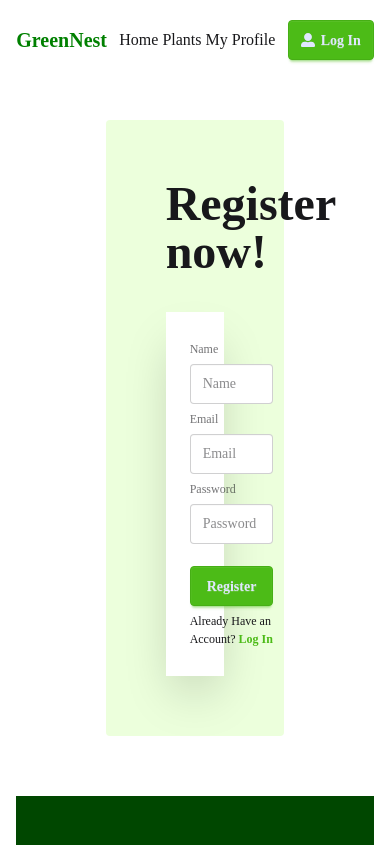
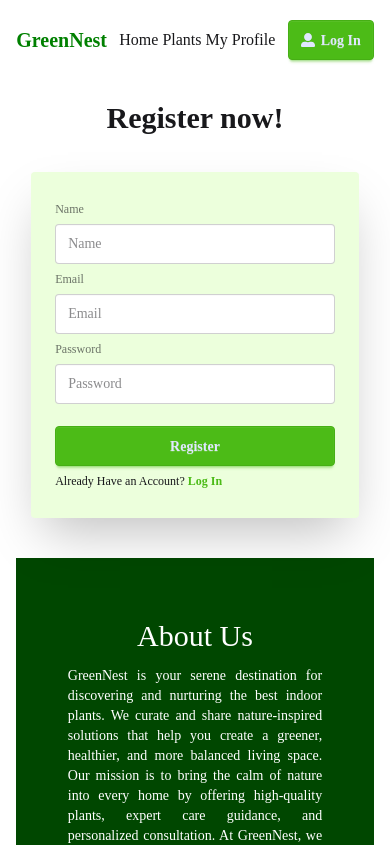
Before and after one commit to SadiaAhmedBushra/b12-a09-green-nest, a React (Vite) app: page /auth/register in a window 390 px wide. Shown: the top 845 px of the page. Built offline with nearby package versions, Linux system fonts and the light colour scheme; no server answers; a web font is replaced by a local one.

Commit message:
third commit: register functionalities

```diff
--- a/package.json
+++ b/package.json
@@ -12,6 +12,7 @@
   "dependencies": {
     "@tailwindcss/vite": "^4.1.15",
     "axios": "^1.12.2",
+    "firebase": "^12.4.0",
     "react": "^19.1.1",
     "react-dom": "^19.1.1",
     "react-icons": "^5.5.0",
--- a/src/components/Navbar.jsx
+++ b/src/components/Navbar.jsx
@@ -1,9 +1,17 @@
-import React from "react";
+import React, { use , useContext } from "react";
 import { Link, NavLink } from "react-router";
 import { FaUserAlt } from "react-icons/fa";
+import { AuthContext } from "../provider/AuthProvider";
+import { MdLogout } from "react-icons/md";
 
 const Navbar = () => {
+const { user } = use(AuthContext);
+
+const handleLogOut = () =>{
+  alert("logging out");
+}
   return (
+    <div>
       <div className="flex justify-between items-center mt-5">
         <div>
           <h1 className="text-[#008000] text-xl font-bold">GreenNest</h1>
@@ -15,11 +23,16 @@ const Navbar = () => {
           <NavLink to="/profile">My Profile</NavLink>
         </div>
 
+        <div className="login-btn flex gap-2">
 
-      <div className="login-btn flex gap-2">
-        {/* <img src={userImg} alt="" /> */}
-        <Link to="/auth/login" className="btn btn-primary p-3"><FaUserAlt /> Log In</Link>
+          {
+            user ? <button onClick={handleLogOut} className="btn btn-primary p-3"><MdLogout size={20} /> Log Out</button> : <Link to="/auth/login" className="btn btn-primary p-3">
+            <FaUserAlt /> Log In
+          </Link>
+          }
         </div>
+      </div>
+      <div>{user && user.email}</div>
     </div>
   );
 };
--- /dev/null
+++ b/src/firebase/firebase.config.js
@@ -0,0 +1,19 @@
+// Import the functions you need from the SDKs you need
+import { initializeApp } from "firebase/app";
+// TODO: Add SDKs for Firebase products that you want to use
+// https://firebase.google.com/docs/web/setup#available-libraries
+
+// Your web app's Firebase configuration
+const firebaseConfig = {
+  apiKey: "AIzaSyD_nHImlrQMidHkoMzmurCvwP8cfo8fM-c",
+  authDomain: "b12-a09-green-nest-fb-726b9.firebaseapp.com",
+  projectId: "b12-a09-green-nest-fb-726b9",
+  storageBucket: "b12-a09-green-nest-fb-726b9.firebasestorage.app",
+  messagingSenderId: "988200068337",
+  appId: "1:988200068337:web:ddfaae88b976183c933550"
+};
+
+// Initialize Firebase
+const app = initializeApp(firebaseConfig);
+
+export default app;
--- a/src/layouts/AuthLayout.jsx
+++ b/src/layouts/AuthLayout.jsx
@@ -9,7 +9,7 @@ const AuthLayout = () => {
       <header>
         <Navbar></Navbar>
       </header>
-      <main className="max-w-1/2 mx-auto">
+      <main className="w-full lg:max-w-1/2 mx-auto">
       <Outlet></Outlet>
 
       </main>
--- a/src/main.jsx
+++ b/src/main.jsx
@@ -4,10 +4,14 @@ import './index.css'
 import App from './App.jsx'
 import { RouterProvider } from "react-router/dom";
 import router from './Routes/router.jsx';
+import AuthProvider from './provider/AuthProvider.jsx';
 
 
 createRoot(document.getElementById('root')).render(
   <StrictMode>
-    <RouterProvider router={router} />
+    <AuthProvider>
+      <RouterProvider router={router} />
+    </AuthProvider>
+
   </StrictMode>,
 )
--- a/src/pages/Login.jsx
+++ b/src/pages/Login.jsx
@@ -4,12 +4,12 @@ import { Link } from "react-router";
 const Login = () => {
   return (
     <div>
-      <div className="bg-base-200 my-15 rounded p-15">
-        <div className="flex flex-col justify-items-center mx-auto gap-4">
-          <div className="text-center mb-5">
-            <h1 className="text-5xl font-bold">Login now!</h1>
+      <div className="w-11/12 mx-auto my-10">
+        <div className="flex flex-col justify-items-center mx-auto gap-4 ">
+          <div className="text-center mb-5 ">
+            <h1 className="text-3xl font-bold">Login now!</h1>
           </div>
-          <div className="mx-auto bg-base-100 w-full max-w-sm shadow-2xl">
+          <div className="mx-auto w-full max-w-sm shadow-2xl bg-base-200 rounded">
             <div className="card-body">
               <fieldset className="fieldset">
                 <label className="label">Email</label>
--- a/src/pages/Register.jsx
+++ b/src/pages/Register.jsx
@@ -1,29 +1,69 @@
-import React from 'react';
-import { Link } from 'react-router';
+import React, { use } from "react";
+import { Link, useActionData } from "react-router";
+import { AuthContext } from "../provider/AuthProvider";
 
 const Register = () => {
-    return (
-        <div>
-      <div className="bg-base-200 my-15 rounded p-15">
+  const { createUser, setUser } = use(AuthContext);
+
+  const handleRegister = (e) => {
+    e.preventDefault();
+    console.log(e.target);
+    const form = e.target;
+    const name = form.name.value;
+    const email = form.email.value;
+    const password = form.password.value;
+    console.log(name, email, password);
+
+    createUser(email, password)
+      .then((result) => {
+        const user = result.user;
+        setUser(user)
+        // console.log(user);
+      })
+      .catch((error) => {
+        const errorCode = error.code;
+        const errorMessage = error.message;
+        alert(errorMessage);
+      });
+  };
+  return (
+    <div>
+      <div className="w-11/12 mx-auto my-10">
         <div className="flex flex-col justify-items-center mx-auto gap-4">
           <div className="text-center mb-5">
-            <h1 className="text-5xl font-bold">Register now!</h1>
+            <h1 className="text-3xl font-bold">Register now!</h1>
           </div>
-          <div className="mx-auto bg-base-100 w-full max-w-sm shadow-2xl">
-            <div className="card-body">
+          <div className="mx-auto w-full max-w-sm shadow-2xl bg-base-200 rounded">
+            <form onSubmit={handleRegister} className="card-body">
               <fieldset className="fieldset">
                 <label className="label">Name</label>
-                <input type="text" className="input" placeholder="Name" />
+                <input
+                  name="name"
+                  type="text"
+                  className="input"
+                  placeholder="Name"
+                  required
+                />
                 <label className="label">Email</label>
-                <input type="email" className="input" placeholder="Email" />
+                <input
+                  name="email"
+                  type="email"
+                  className="input"
+                  placeholder="Email"
+                  required
+                />
                 <label className="label">Password</label>
                 <input
+                  name="password"
                   type="password"
                   className="input"
                   placeholder="Password"
+                  required
                 />
 
-                <button className="btn btn-primary mt-4">Register</button>
+                <button type="submit" className="btn btn-primary mt-4">
+                  Register
+                </button>
                 <p>
                   Already Have an Account?<span> </span>
                   <Link to="/auth/login" className="text-primary font-bold">
@@ -31,12 +71,12 @@ const Register = () => {
                   </Link>
                 </p>
               </fieldset>
-            </div>
+            </form>
           </div>
         </div>
       </div>
     </div>
-    );
+  );
 };
 
 export default Register;
--- /dev/null
+++ b/src/provider/AuthProvider.jsx
@@ -0,0 +1,36 @@
+import React, { createContext, useEffect, useState } from "react";
+import app from "../firebase/firebase.config";
+import {
+  createUserWithEmailAndPassword,
+  getAuth,
+  onAuthStateChanged,
+} from "firebase/auth";
+
+export const AuthContext = createContext();
+const auth = getAuth(app);
+
+const AuthProvider = ({ children }) => {
+  const [user, setUser] = useState(null);
+  console.log(user);
+  const createUser = (email, password) => {
+    return createUserWithEmailAndPassword(auth, email, password);
+  };
+
+  useEffect(() => {
+    const unsubscribe = onAuthStateChanged(auth, (currentUser) => {
+      setUser(currentUser);
+    });
+    return ()=>{
+      unsubscribe();
+    }
+  }, []);
+  const authData = {
+    user,
+    setUser,
+    createUser,
+  };
+  return <AuthContext value={authData}>{children}</AuthContext>;
+;
+};
+
+export default AuthProvider;
```
Also changed, not shown: 1 other file (tests, documents, lock files or other folders). Lines whose indentation alone changed are shown as unchanged.
